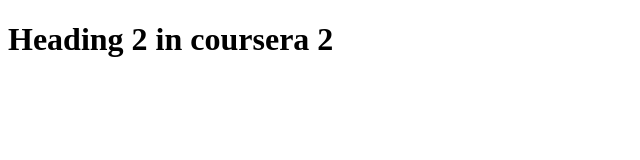
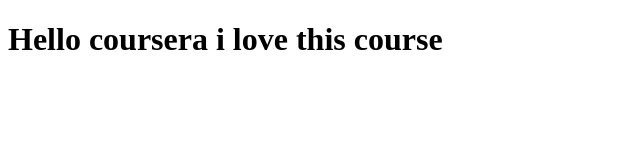
Before and after one commit to jriare84/Coursera-Test-2, a plain HTML site: page site/index.html in a window 1280 px wide. Shown: the whole page, without its empty margins (0-640 px from the left). Drawn offline with Linux system fonts and the light colour scheme.

Commit message:
Addition to page content

```diff
--- a/site/index.html
+++ b/site/index.html
@@ -4,6 +4,6 @@
 	<title>Hello coursera part 2</title>
 </head>
 <body>
-	<h1> Heading 2 in coursera 2</h1>
+	<h1> Hello coursera i love this course</h1>
 </body>
 </html>
```
